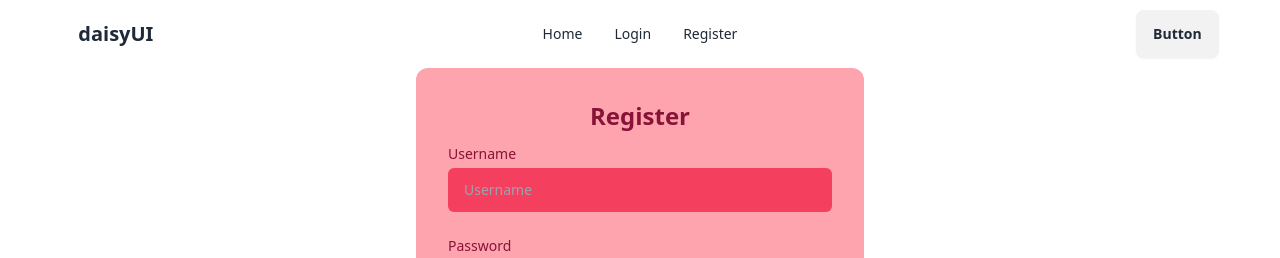
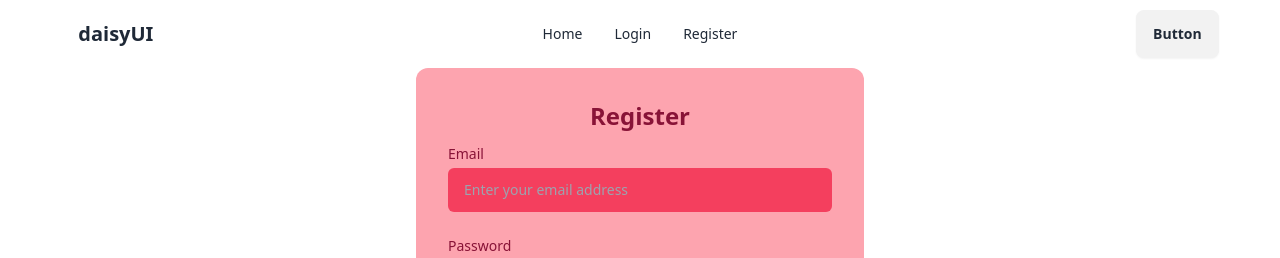
Before and after one commit to nizamuddinsangram/residetail-website-server-public-9, a React (Vite) app: page /register in a window 1280 px wide. Shown: the top 258 px of the page. Built offline with nearby package versions, Linux system fonts and the light colour scheme.

Commit message:
create [handleLogin and register function]

```diff
--- a/src/Pages/Login/Login.jsx
+++ b/src/Pages/Login/Login.jsx
@@ -1,18 +1,25 @@
 const Login = () => {
+  const handleLogin = (e) => {
+    e.preventDefault();
+    const form = e.target;
+    const email = form.email.value;
+    const password = form.password.value;
+    console.log(email, password);
+  };
   return (
     <div className="h-[87vh]">
       <div className="w-full max-w-md p-8 space-y-3 mb-4  mx-auto rounded-xl bg-rose-300 text-rose-900">
         <h1 className="text-2xl font-bold text-center">Login</h1>
-        <form noValidate="" action="" className="space-y-6">
+        <form onSubmit={handleLogin} noValidate="" className="space-y-6">
           <div className="space-y-1 text-sm">
-            <label htmlFor="username" className="block text-rose-900">
-              Username
+            <label htmlFor="email" className="block text-rose-900">
+              Email
             </label>
             <input
-              type="text"
-              name="username"
-              id="username"
-              placeholder="Username"
+              type="email"
+              name="email"
+              id="email"
+              placeholder="Enter your email address"
               className="w-full px-4 py-3 rounded-md border-gray-700 bg-rose-500 text-white focus:border-violet-400"
             />
           </div>
--- a/src/Pages/Register/Register.jsx
+++ b/src/Pages/Register/Register.jsx
@@ -1,19 +1,27 @@
 import { Link } from "react-router-dom";
 const Register = () => {
+  const handleRegister = (e) => {
+    e.preventDefault();
+    const form = e.target;
+    const email = form.email.value;
+    const password = form.password.value;
+    console.log(email, password);
+    form.reset();
+  };
   return (
     <div className="h-[87vh]">
       <div className="w-full max-w-md p-8 space-y-3 mb-4  mx-auto rounded-xl bg-rose-300 text-rose-900">
         <h1 className="text-2xl font-bold text-center">Register</h1>
-        <form noValidate="" action="" className="space-y-6">
+        <form onSubmit={handleRegister} noValidate="" className="space-y-6">
           <div className="space-y-1 text-sm">
-            <label htmlFor="username" className="block text-rose-900">
-              Username
+            <label htmlFor="email" className="block text-rose-900">
+              Email
             </label>
             <input
-              type="text"
-              name="username"
-              id="username"
-              placeholder="Username"
+              type="email"
+              name="email"
+              id="email"
+              placeholder="Enter your email address"
               className="w-full px-4 py-3 rounded-md border-gray-700 bg-rose-500 text-white focus:border-violet-400"
             />
           </div>
```
